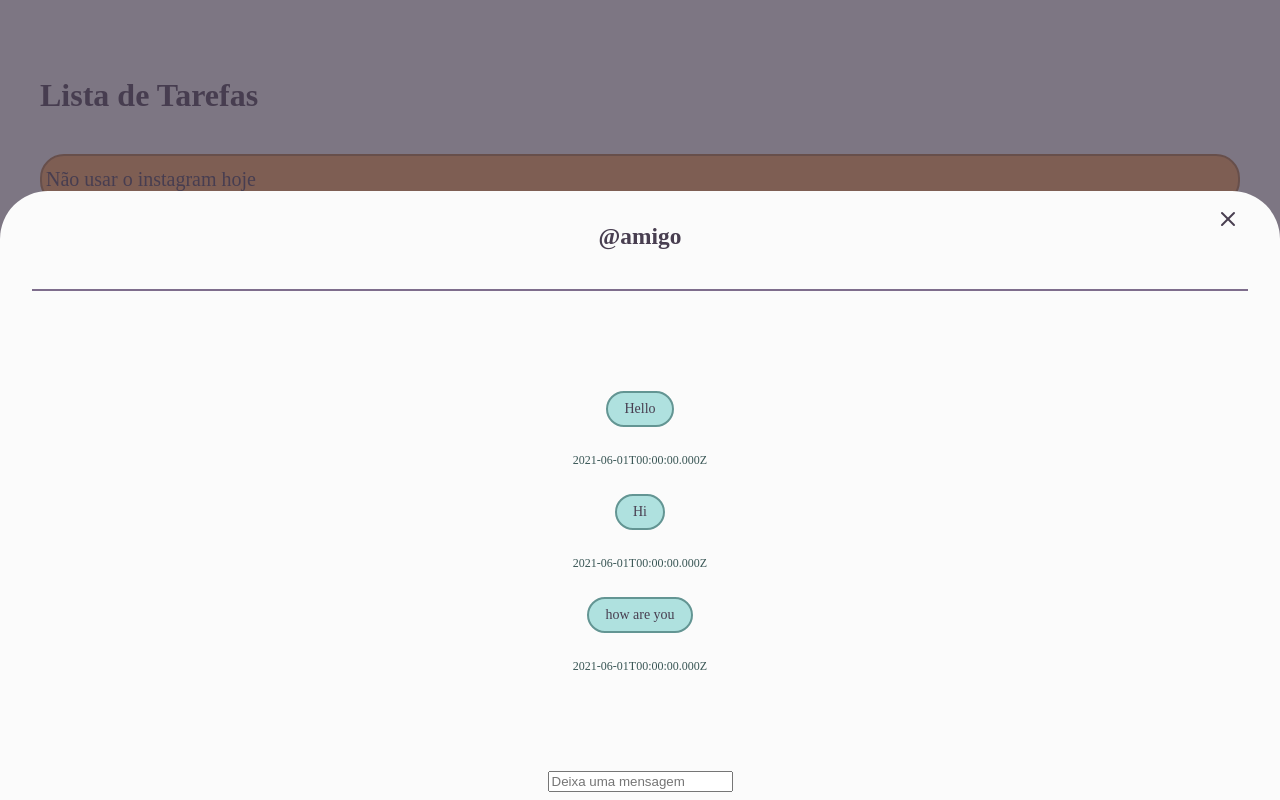
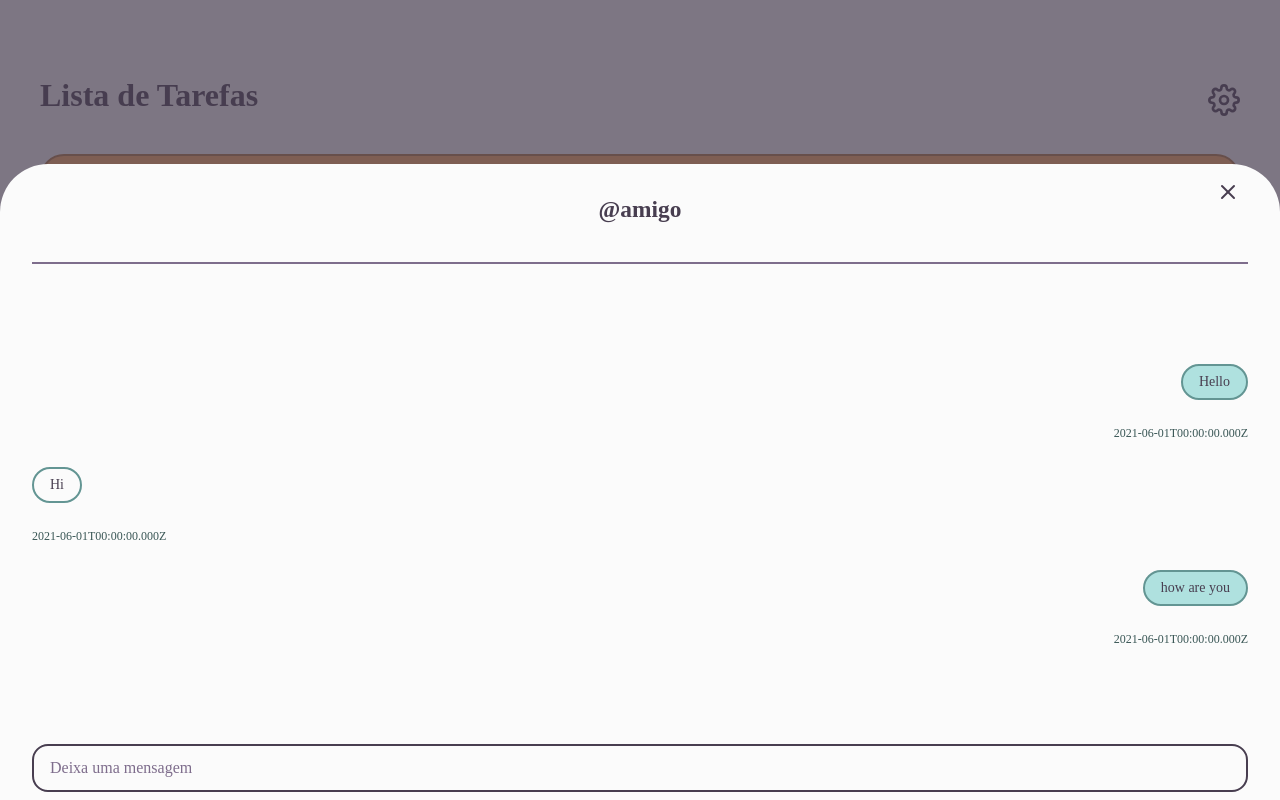
Before and after one commit to beatrizsfrodrigues/yu_cbl, a React (Create React App) app in the folder my-app/: page /tasks in a window 1280 px wide. Both pictures are taken after a click on the button 1188 px from the left and 648 px from the top of the page. Built offline with nearby package versions, Linux system fonts and the light colour scheme.

Commit message:
refactor: move NewTask and Messages components to Tasks directory and remove unused styles

```diff
--- a/my-app/src/App.js
+++ b/my-app/src/App.js
@@ -1,7 +1,12 @@
 import React from "react";
-import { BrowserRouter as Router, Routes, Route, useLocation } from "react-router-dom";
+import {
+  BrowserRouter as Router,
+  Routes,
+  Route,
+  useLocation,
+} from "react-router-dom";
 import NavBar from "./components/NavBar";
-import Tasks from "./components/Tasks";
+import Tasks from "./components/Tasks/Tasks";
 import Home from "./components/Home";
 import Profile from "./components/Perfil/Perfil/Profile";
 import Login from "./components/Login";
@@ -9,7 +14,6 @@ import Register from "./components/Register";
 import Welcome from "./components/Welcome";
 import Informacoes from "./components/Perfil/Informacoes/Informacoes";
 import "./App.css";
-
 
 function AppContent() {
   const location = useLocation();
--- a/my-app/src/components/Messages.js
+++ b/my-app/src/components/Tasks/Messages.js
@@ -1,6 +1,6 @@
 import React, { useEffect } from "react";
 import { useDispatch, useSelector } from "react-redux";
-import { fetchMessages } from "../redux/messagesSlice";
+import { fetchMessages } from "../../redux/messagesSlice";
 import { X } from "react-feather";
 
 function Messages({ onClose }) {
@@ -23,6 +23,29 @@ function Messages({ onClose }) {
     return <div>Error: {error}</div>;
   }
 
+  let messageContent;
+  if (messages && messages.length > 0) {
+    messageContent = messages[0].messages.map((message, index) => {
+      if (message.senderId === 1) {
+        return (
+          <div key={index} className="textMessage ">
+            <p className="bubble bubbleBlue">{message.message}</p>
+            <p className="dateText textRight ">{message.date}</p>
+          </div>
+        );
+      } else {
+        return (
+          <div key={index} className="textMessage ">
+            <p className="bubble">{message.message}</p>
+            <p className="dateText textLeft ">{message.date}</p>
+          </div>
+        );
+      }
+    });
+  } else {
+    messageContent = <div>Não existem mensagens</div>;
+  }
+
   return (
     <div className="modal">
       <div className="window">
@@ -31,21 +54,10 @@ function Messages({ onClose }) {
           <X className="closeWindow" onClick={onClose} />
         </div>
         <div className="line"></div>
-        <div id="textSpace">
-          {messages && messages.length > 0 ? (
-            messages[0].messages.map((message, index) => (
-              <div className="textMessage">
-                <p key={index} className="bubble">
-                  {message.message}
-                </p>
-                <p className="dateText">{message.date}</p>
-              </div>
-            ))
-          ) : (
-            <div>Não existem mensagens</div>
-          )}
+        <div id="textSpace">{messageContent}</div>
+        <div className="inputMessage">
+          <p>Deixa uma mensagem</p>
         </div>
-        <input placeholder="Deixa uma mensagem"></input>
       </div>
     </div>
   );
--- a/my-app/src/components/Tasks.js
+++ b/my-app/src/components/Tasks/Tasks.js
@@ -1,10 +1,10 @@
 import React, { useEffect, useState } from "react";
 import { useDispatch, useSelector } from "react-redux";
-import { fetchUser } from "../redux/usersSlice.js";
-import "../assets/css/tasks.css";
+import { fetchUser } from "../../redux/usersSlice.js";
+import "./tasks.css";
 import NewTask from "./NewTask.js";
 import Messages from "./Messages.js";
-import { MessageCircle, Plus } from "react-feather";
+import { MessageCircle, Plus, Settings } from "react-feather";
 
 function Tasks() {
   const dispatch = useDispatch();
@@ -51,7 +51,10 @@ function Tasks() {
 
   return (
     <div className="mainBody" id="tasksBody">
-      <h1>Lista de Tarefas</h1>
+      <div className="header">
+        <h1>Lista de Tarefas</h1>
+        <Settings className="settings" />
+      </div>
       <div id="tasks">
         {users && users.length > 0 ? (
           users[0].tasks.map((task, index) => (
--- a/my-app/src/assets/css/tasks.css
+++ b/my-app/src/components/Tasks/tasks.css
@@ -18,6 +18,18 @@
 
 #tasksBody {
   position: relative;
+}
+
+.header {
+  display: flex;
+  justify-content: space-between;
+  align-items: center;
+}
+
+.settings {
+  width: 32px;
+  height: auto;
+  margin-bottom: 10px;
 }
 
 /** new task window */
@@ -64,15 +76,55 @@
 }
 
 .bubble {
-  background-color: var(--blue-light);
   border: 2px solid var(--blue-dark);
   border-radius: 32px;
   padding: 8px 16px;
   text-align: left;
   font-size: 14px;
+  align-self: flex-start;
+  max-width: 60%;
+  height: auto;
+  word-wrap: break-word;
+  white-space: normal;
+}
+
+.bubbleBlue {
+  background-color: var(--blue-light);
+  align-self: flex-end;
+}
+
+.textLeft {
+  align-self: flex-start;
+}
+
+.textRight {
+  align-self: flex-end;
 }
 
 .dateText {
   font-size: 12px;
   color: var(--blue-darker);
 }
+
+.inputMessage {
+  display: flex;
+  align-items: start;
+  justify-content: start;
+  padding-left: 16px;
+  height: 48px;
+  border: 2px solid var(--purple-darker);
+  border-radius: 16px;
+  font-size: 16px;
+  color: var(--purple-dark);
+  text-align: left;
+  width: 100%;
+}
+
+.inputMessage p {
+  text-align: left;
+  margin-left: 0px;
+  margin: 0; /* Remove default margin */
+  padding: 0; /* Remove default padding */
+  width: 100%; /* Ensure the paragraph takes the full width */
+  box-sizing: border-box; /* Include padding and border in the element's total width and height */
+}
```
Also changed, not shown: my-app/src/components/Tasks/NewTask.js (renamed from my-app/src/components/NewTask.js).
